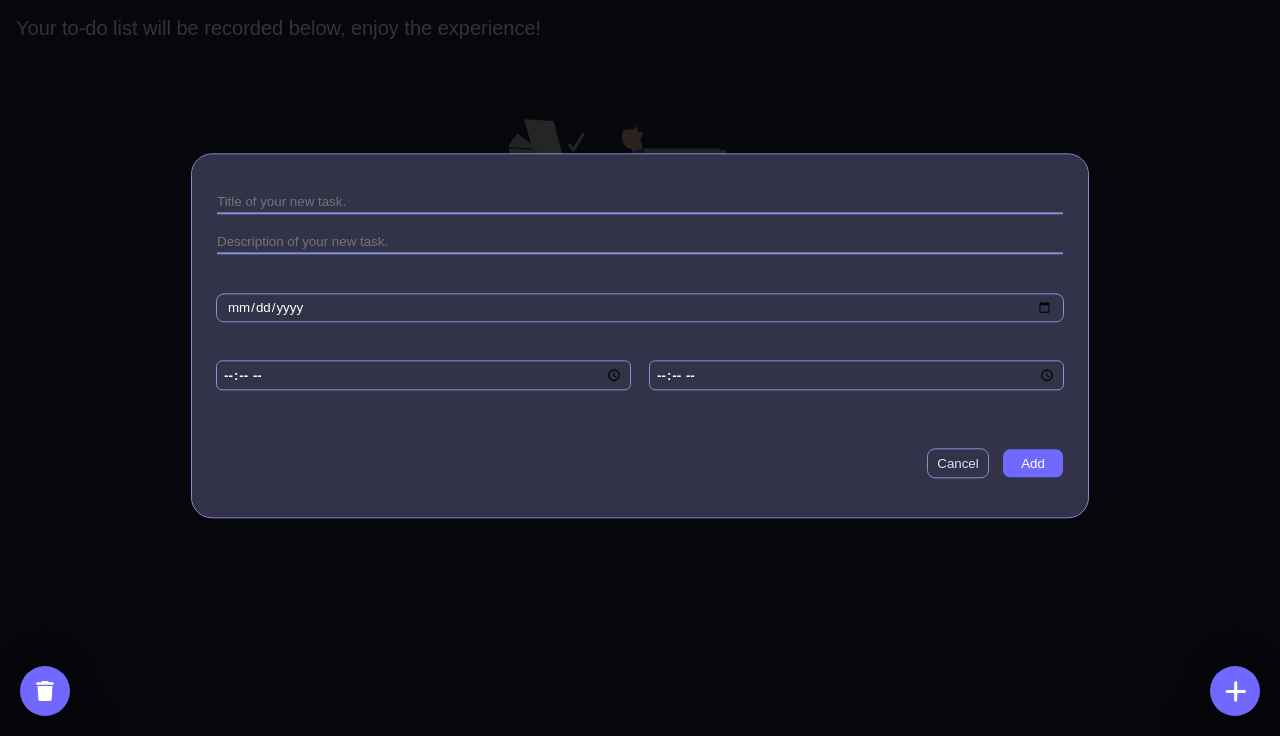
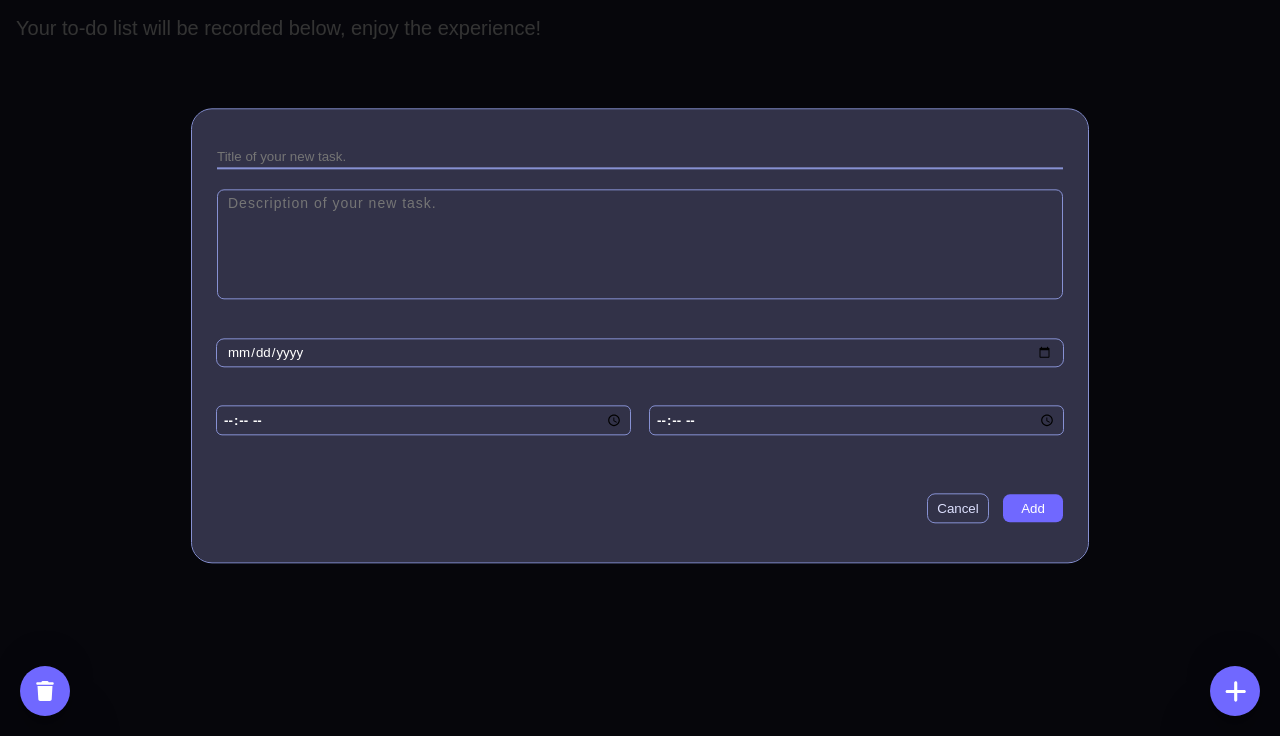
Before and after one commit to JeanSantos5580/My-To-do-List, a plain HTML site: page index.html in a window 1280 px wide. Both pictures are taken after a click on the button 1235 px from the left and 755 px from the top of the page. Shown: the part 64-800 px from the top of the page. Drawn offline with Linux system fonts and the light colour scheme; a web font is replaced by a local one.

Commit message:
chore: last interface and script adjusts

```diff
--- a/index.html
+++ b/index.html
@@ -5,10 +5,6 @@
     <meta http-equiv="X-UA-Compatible" content="IE=edge" />
     <meta name="viewport" content="width=device-width, initial-scale=1.0" />
     <link rel="stylesheet" href="./style.css" />
-    <link
-      rel="stylesheet"
-      href="https://cdnjs.cloudflare.com/ajax/libs/font-awesome/6.2.1/css/all.css"
-    />
     <title>To do List</title>
   </head>
   <body>
@@ -90,11 +86,12 @@
           placeholder="Title of your new task."
           class="input-task-title"
         />
-        <input
-          type="text"
-          placeholder="Description of your new task."
-          class="input-task-description"
-        />
+        <div class="container-textarea">
+          <textarea
+            placeholder="Description of your new task."
+            class="input-task-description"
+          ></textarea>
+        </div>
 
         <input type="date" class="input-task-date" />
 
--- a/script.js
+++ b/script.js
@@ -3,9 +3,7 @@ const buttonClearTasks = document.querySelector(".button-clear-all-tasks");
 const modalButtonCancel = document.querySelector(".button-cancel");
 const modalButtonAdd = document.querySelector(".button-add");
 const backgroundModal = document.querySelector(".background-modal");
-const containerModalNewTask = document.querySelector(
-  ".container-modal-new-task"
-);
+const containerModalNewTask = document.querySelector(".container-modal-new-task");
 const containerCards = document.querySelector(".container-cards");
 let childrenContainerCards = containerCards.children;
 const containerImgWaitingTask = document.querySelector(
@@ -14,10 +12,12 @@ const containerImgWaitingTask = document.querySelector(
 
 let taskList = [];
 
-const checkForTasks = async () => {
-  childrenContainerCards.length > 0
-    ? (containerImgWaitingTask.style.display = "none")
-    : (containerImgWaitingTask.style.display = "flex");
+const checkForTasks = () => {
+  if (childrenContainerCards.length > 0) {
+    containerImgWaitingTask.style.display = "none";
+  } else {
+    containerImgWaitingTask.style.display = "flex";
+  }
 };
 
 const openModalNewTask = () => {
@@ -30,12 +30,12 @@ const closeModalNewTask = () => {
   containerModalNewTask.style.visibility = "hidden";
 };
 
-const clearAllTasks = async () => {
+const clearAllTasks = () => {
   containerCards.innerHTML = null;
-  await checkForTasks();
+  checkForTasks();
 };
 
-const addnewTaskCard = async (
+const addnewTaskCard = (
   taskTitle,
   taskDescription,
   taskDate,
@@ -92,7 +92,6 @@ const addnewTaskCard = async (
 
   /* Add the new card as a child of container cards */
   containerCards.insertBefore(newCard, containerCards.firstChild);
-  /* containerCards.insertBefore(newCard, containerCards.firstChild); */
 
   /* Changes display propertie of the new card */
   newCard.style.display = "flex";
@@ -100,9 +99,8 @@ const addnewTaskCard = async (
   /* After the new card is created a new class is added to it */
   newCard.classList.add("new-card-generated");
 
+  /* Delete task, and check if after this, still there's any task card */
 
-
-  /* Delete task, and check if after this, still there's any task card */
   deleteTask.addEventListener("click", (e) => {
     newCard.remove();
     checkForTasks();
@@ -172,5 +170,5 @@ modalButtonAdd.addEventListener("click", (e) => {
   e.preventDefault();
   takeFormData();
   closeModalNewTask();
-  checkForTasks()
+  checkForTasks();
 });
--- a/style.css
+++ b/style.css
@@ -136,7 +136,7 @@ body {
     opacity: 80%;
 }
 
-.container-img-waiting-task  .wait-message span {
+.container-img-waiting-task .wait-message span {
     font-size: 1.5rem;
     font-weight: bold;
     opacity: 80%;
@@ -184,7 +184,7 @@ body {
     width: fit-content;
     height: fit-content;
     padding: .2rem .4rem;
-    margin-bottom: 2rem;
+    margin-bottom: 1rem;
     border-radius: .5rem;
     color: var(--ebony-clay-900);
     font-weight: bolder;
@@ -204,6 +204,7 @@ body {
     overflow: hidden;
     text-overflow: ellipsis;
     word-wrap: break-word;
+    font-size: 1.4rem;
 }
 
 .container-task-range {
@@ -250,13 +251,14 @@ body {
 }
 
 .container-action-icons {
+    width: 100%;
     display: flex;
     justify-content: flex-end;
     align-items: center;
     height: 100%;
-    padding-left: 4.15rem;
     gap: .6rem;
 }
+
 
 /* checkbox */
 
@@ -462,8 +464,7 @@ body {
 
 /* inputs */
 
-.container-modal-new-task .input-task-title,
-.container-modal-new-task .input-task-description {
+.container-modal-new-task .input-task-title {
     color: #fff;
     background: none;
     outline: none;
@@ -472,6 +473,51 @@ body {
     border-right: none;
     border-bottom: 2px solid var(--east-bay-400);
     padding-bottom: .3rem;
+}
+
+.container-modal-new-task .container-textarea{
+    width: 100%;
+    height: 11rem;
+    background: none;
+    border: 1px solid var(--east-bay-400);
+    border-radius: 7px;
+    padding-left: .5rem;
+}
+
+.container-modal-new-task .input-task-description {
+    width: 100%;
+    height: 100%;
+    padding: .5rem;
+    resize: none;
+    font-size: 1.4rem;
+    letter-spacing: .1rem;
+    color: #fff;
+    background: none;
+    outline: none;
+    border: none;
+    box-sizing: border-box;
+}
+
+.container-modal-new-task .input-task-description::-webkit-scrollbar {
+  background-color: none;
+  width: 10px;
+}
+
+.container-modal-new-task .input-task-description::-webkit-scrollbar-thumb {
+  background-color: var(--east-bay-400);
+  border-radius: 5px; /* Define o raio da borda do botão */
+}
+
+/* Define a borda da barra de rolagem */
+.container-modal-new-task .input-task-description::-webkit-scrollbar-track {
+  border:none;
+}
+
+/* Define o tamanho do botão quando a barra de rolagem é clicada */
+.container-modal-new-task .input-task-description::-webkit-scrollbar-thumb:hover {
+  background-color: #555555;
+  width: 20px; /* Largura do botão */
+  height: 20px; /* Altura do botão */
 }
 
 .input-task-date {
@@ -544,7 +590,7 @@ body {
 
 /* Loader */
 
-.wait-message{
+.wait-message {
     display: flex;
     gap: .8rem;
     justify-content: center;
@@ -602,10 +648,11 @@ body {
 }
 
 @keyframes fade-in {
-    0%{
+    0% {
         opacity: 0;
     }
-    100%{
+
+    100% {
         opacity: 1;
     }
 }
```
